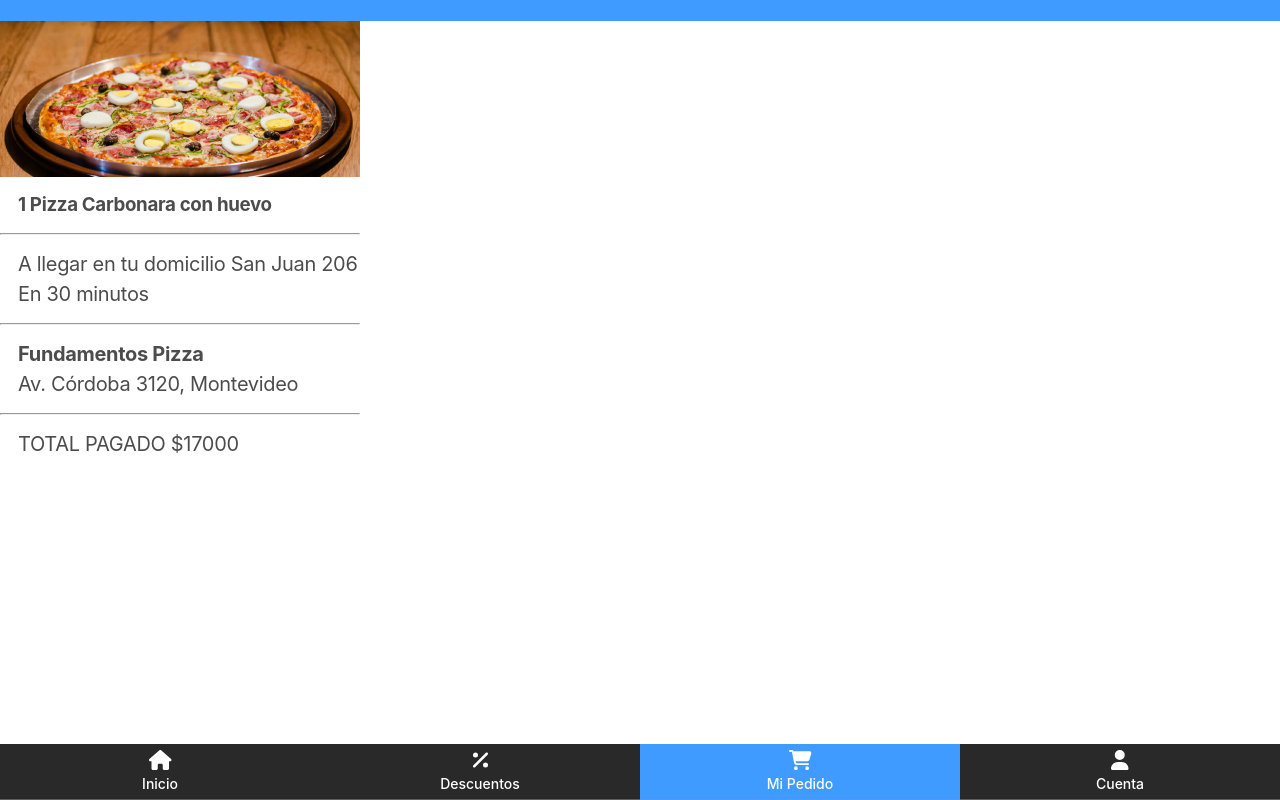
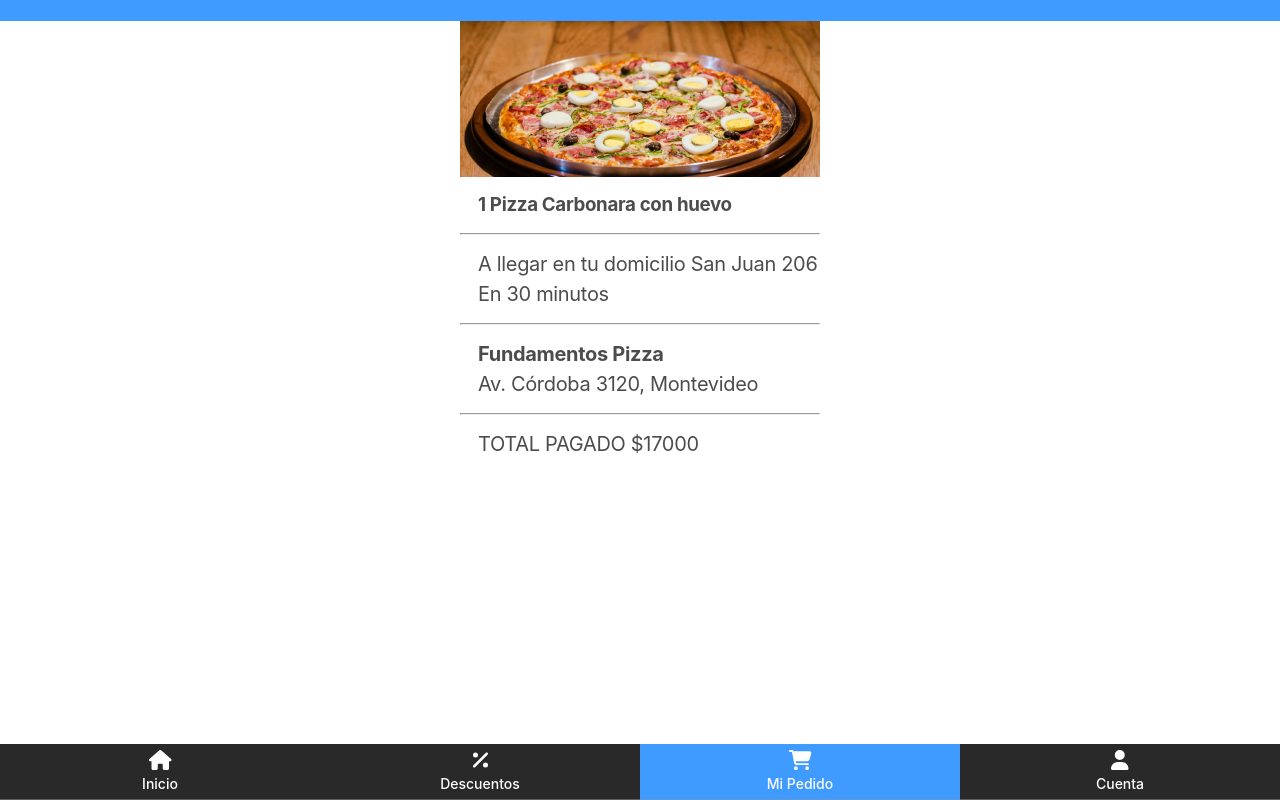
Before and after one commit to JoelFiare/s14-16-n-java, a React (Vite) app in the folder frontend/: page /busqueda/pagar/detalles-de-entrega in a window 1280 px wide. Built offline with nearby package versions, Linux system fonts and the light colour scheme.

Commit message:
style: fix position on summary

```diff
--- a/frontend/src/components/Summary/Summary.css
+++ b/frontend/src/components/Summary/Summary.css
@@ -7,7 +7,7 @@
   align-items: start;
   border-top: 21px var(--blue) solid;
   flex-grow: 1;
-  place-content: start;
+  place-content: start center;
 
   > img {
     object-fit: cover;
```
